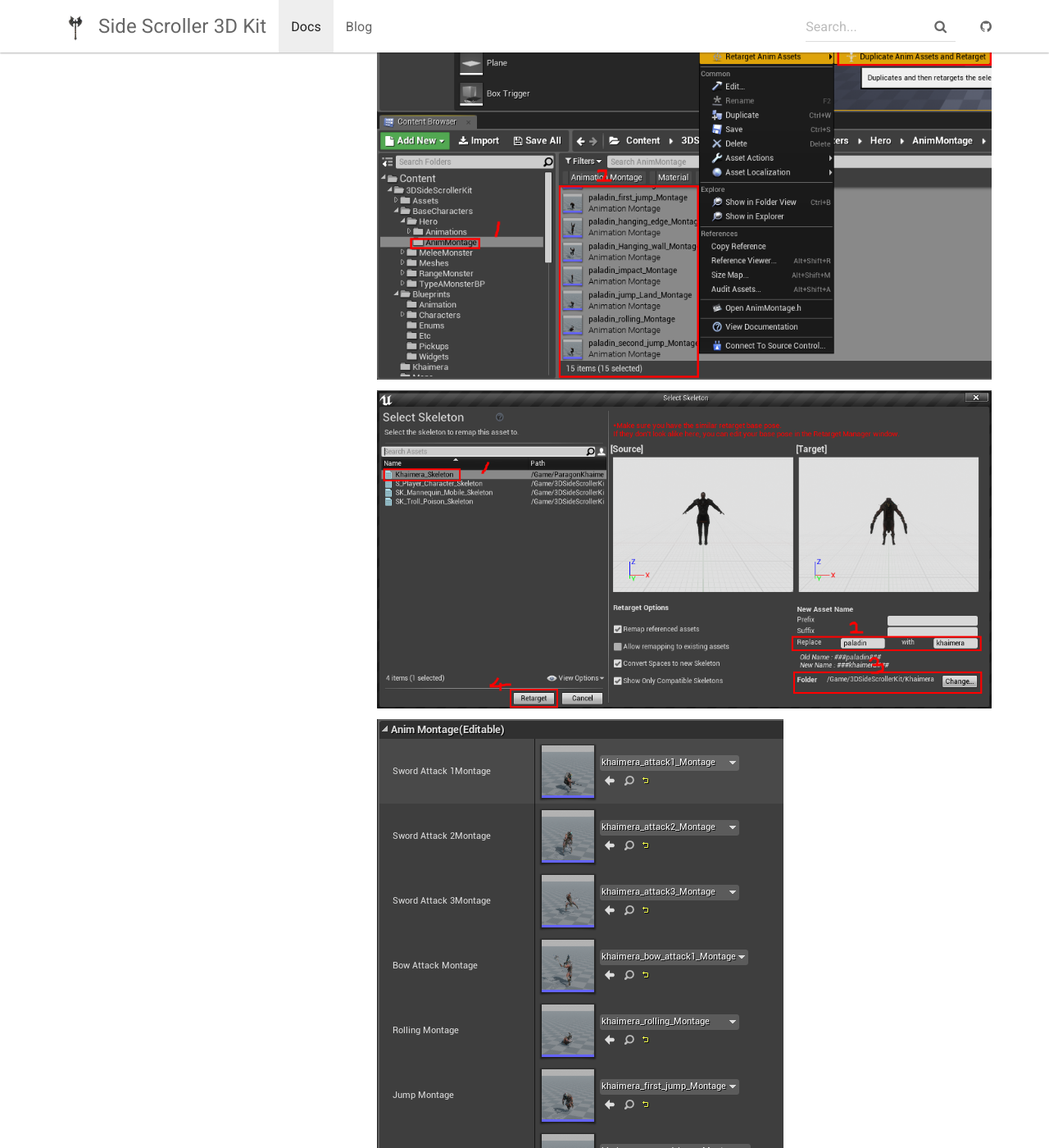
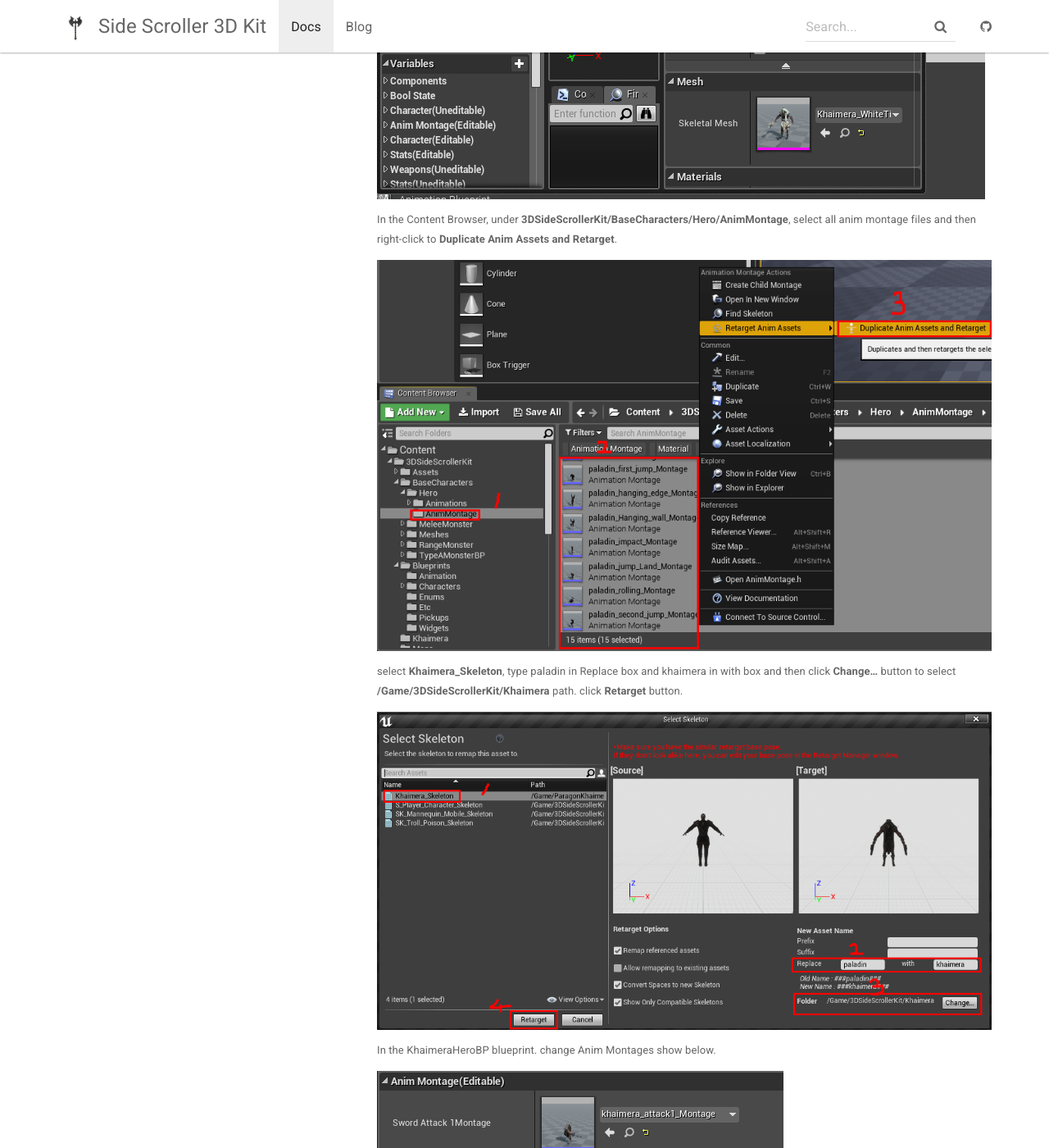
Before and after one commit to hwangdaehee258/ssk.github.io, a Jekyll site: the page built from _docs/change_mesh/change_mesh_hero.md, in a window 1280 px wide and 1400 px high, scrolled down 11725 px. Shown: the whole window at 82% size. Built offline with Jekyll 4.4.1, drawn with Linux system fonts in a browser that asks for light colours; nearby versions of some CDN libraries; some of the changed text lies outside the part shown.

Commit message:
sdfdsfasdf

```diff
--- a/_docs/change_mesh/change_mesh_hero.md
+++ b/_docs/change_mesh/change_mesh_hero.md
@@ -61,21 +61,39 @@
 
 ![014 change mesh to Khaimera](https://hwangdaehee258.github.io/ssk.github.io/img/changing mesh and animations/014 change mesh to Khaimera.png "014 change mesh to Khaimera")
 
+In the Content Browser, under 3DSideScrollerKit/BaseCharacters/Hero, right-click PaladinAnimBP to click **Duplicate Anim Blueprints and Retarget**.
+
 ![015 creating a new animation blueprint](https://hwangdaehee258.github.io/ssk.github.io/img/changing mesh and animations/015 creating a new animation blueprint.png "015 creating a new animation blueprint")
+
+you will see **Select Skeleton** window shown below. select Khaimera_Skeleton and then Type **Paladin** in the Relpace box and **Khaimera** in the with box. click **Retarget** button.
 
 ![016 retargeting to khaimera](https://hwangdaehee258.github.io/ssk.github.io/img/changing mesh and animations/016 retargeting to khaimera.png "016 retargeting to khaimera")
 
+Click **Save All** button.
+
 ![017 save all files created](https://hwangdaehee258.github.io/ssk.github.io/img/changing mesh and animations/017 save all files created.png "017 save all files created")
+
+right-click on **3DSideScrollerKit** to create a new folder. Name a new folder **Khaimera**.
 
 ![018 creating a new folder](https://hwangdaehee258.github.io/ssk.github.io/img/changing mesh and animations/018 creating a new folder.png "018 creating a new folder")
 
+select animation files and then move to **Khaimera** folder.
+
 ![019 move new files](https://hwangdaehee258.github.io/ssk.github.io/img/changing mesh and animations/019 move new files.png "019 move new files")
+
+In the KhaimeraHeroBP blueprint, select **Mesh(Inherited)**, click **Anim Class** drop down button to select **KhaimeraAnimBP**.
 
 ![020 select new animation blueprint created](https://hwangdaehee258.github.io/ssk.github.io/img/changing mesh and animations/020 select new animation blueprint created.png "020 select new animation blueprint created")
 
+In the Content Browser, under **3DSideScrollerKit/BaseCharacters/Hero/AnimMontage**, select all anim montage files and then right-click to **Duplicate Anim Assets and Retarget**.
+
 ![021 creating a animation montage](https://hwangdaehee258.github.io/ssk.github.io/img/changing mesh and animations/021 creating a animation montage.png "021 creating a animation montage")
 
+select **Khaimera_Skeleton**, type paladin in Replace box and khaimera in with box and then click **Change...** button to select **/Game/3DSideScrollerKit/Khaimera** path. click **Retarget** button.
+
 ![022 retageting animation montage](https://hwangdaehee258.github.io/ssk.github.io/img/changing mesh and animations/022 retageting animation montage.png "022 retageting animation montage")
+
+In the KhaimeraHeroBP blueprint. change Anim Montages show below.
 
 ![023 chainging animation montage in blueprints1](https://hwangdaehee258.github.io/ssk.github.io/img/changing mesh and animations/023 chainging animation montage in blueprints1.png "023 chainging animation montage in blueprints1")
 
```
Also changed, not shown: img/changing mesh and animations/016 retargeting to khaimera.png, img/changing mesh and animations/017 save all files created.png, img/changing mesh and animations/019 move new files.png.
